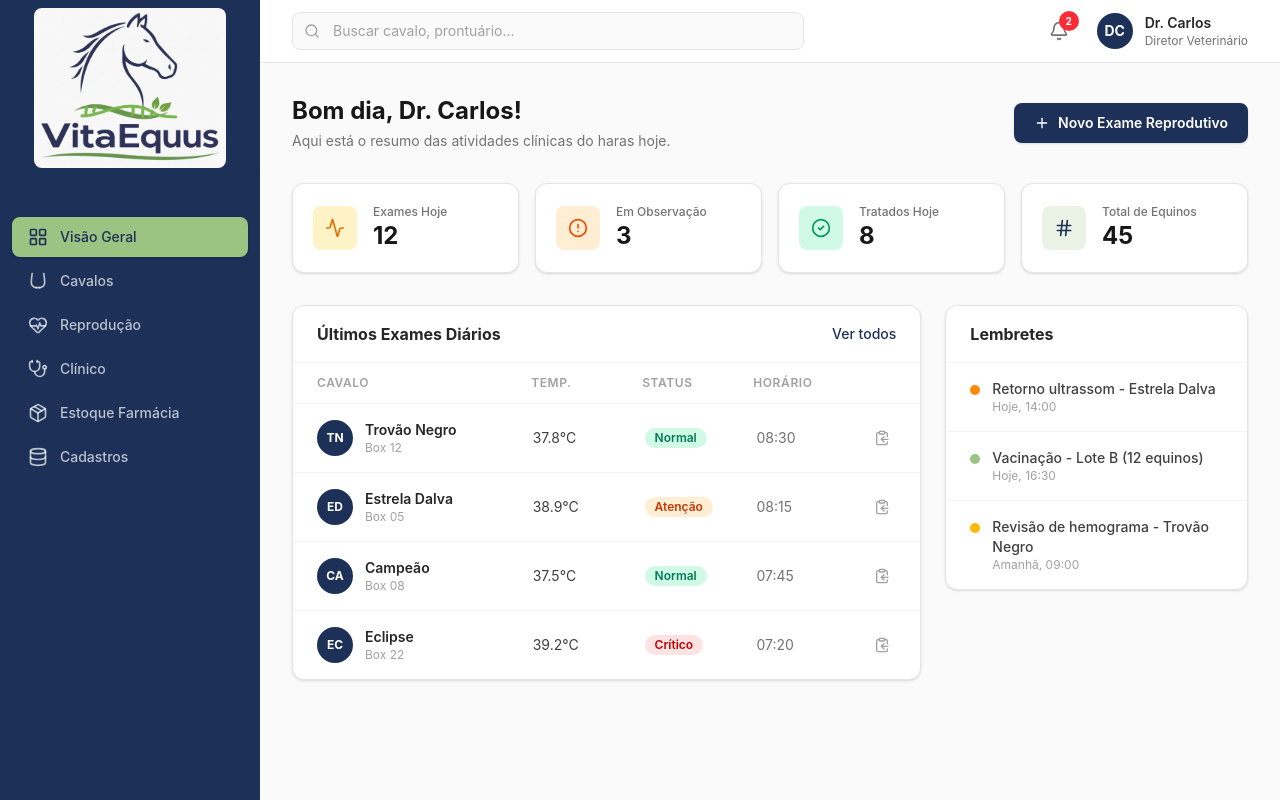
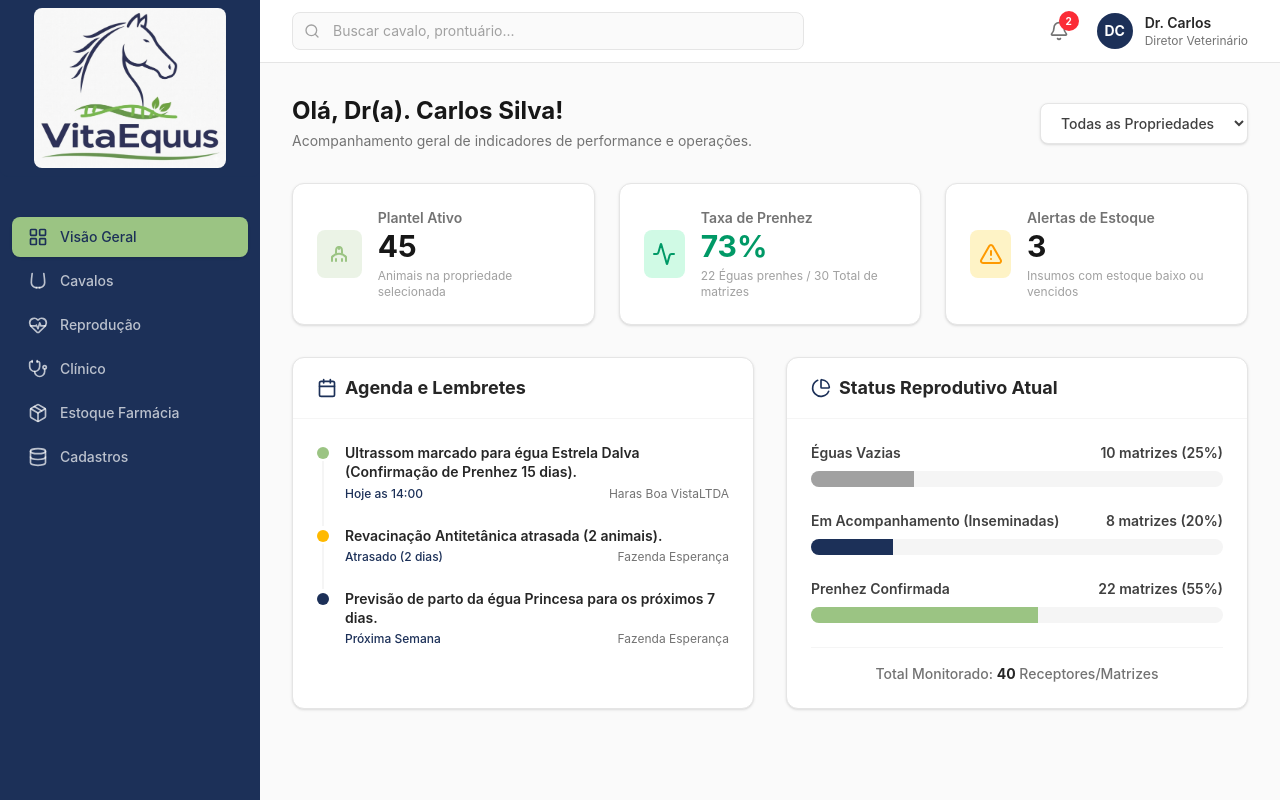
Before and after one commit to diogobrasil/vitta-equus-front, a React (Vite) app: page / in a window 1280 px wide. Built offline with nearby package versions, Linux system fonts and the light colour scheme.

Commit message:
refactor: Change in the appearance of the dashboard

```diff
--- a/src/pages/Dashboard.tsx
+++ b/src/pages/Dashboard.tsx
@@ -1,131 +1,85 @@
-import { useNavigate } from "react-router-dom";
+import { useState } from "react";
 import {
-    Plus,
     Activity,
-    AlertCircle,
-    CheckCircle2,
-    Hash,
-    ClipboardCopy,
+    AlertTriangle,
+    Calendar,
+    PieChart
 } from "lucide-react";
 
-/* ─────────────────────── Tipos ─────────────────────── */
-
-interface Exam {
-    id: number;
-    horse: string;
-    box: string;
-    avatar: string;
-    temp: string;
-    status: "Normal" | "Atenção" | "Crítico";
-    time: string;
-}
-
-
-interface Reminder {
-    color: string;
-    text: string;
-    time: string;
-}
-
-/* ─────────────────────── Dados mockados ─────────────────────── */
-
-const STATS = [
-    {
-        label: "Exames Hoje",
-        value: 12,
-        icon: <Activity className="h-5 w-5 text-amber-600" />,
-        bg: "bg-amber-100",
-    },
-    {
-        label: "Em Observação",
-        value: 3,
-        icon: <AlertCircle className="h-5 w-5 text-orange-600" />,
-        bg: "bg-orange-100",
-    },
-    {
-        label: "Tratados Hoje",
-        value: 8,
-        icon: <CheckCircle2 className="h-5 w-5 text-emerald-600" />,
-        bg: "bg-emerald-100",
-    },
-    {
-        label: "Total de Equinos",
-        value: 45,
-        icon: <Hash className="h-5 w-5 text-brand-blue" />,
-        bg: "bg-brand-green/20",
-    },
-];
-
-const EXAMS: Exam[] = [
-    {
-        id: 1,
-        horse: "Trovão Negro",
-        box: "Box 12",
-        avatar: "TN",
-        temp: "37.8°C",
-        status: "Normal",
-        time: "08:30",
-    },
-    {
-        id: 2,
-        horse: "Estrela Dalva",
-        box: "Box 05",
-        avatar: "ED",
-        temp: "38.9°C",
-        status: "Atenção",
-        time: "08:15",
-    },
-    {
-        id: 3,
-        horse: "Campeão",
-        box: "Box 08",
-        avatar: "CA",
-        temp: "37.5°C",
-        status: "Normal",
-        time: "07:45",
-    },
-    {
-        id: 4,
-        horse: "Eclipse",
-        box: "Box 22",
-        avatar: "EC",
-        temp: "39.2°C",
-        status: "Crítico",
-        time: "07:20",
-    },
-];
-
-
-const REMINDERS: Reminder[] = [
-    {
-        color: "bg-orange-400",
-        text: "Retorno ultrassom - Estrela Dalva",
-        time: "Hoje, 14:00",
-    },
-    {
-        color: "bg-brand-green",
-        text: "Vacinação - Lote B (12 equinos)",
-        time: "Hoje, 16:30",
-    },
-    {
-        color: "bg-amber-400",
-        text: "Revisão de hemograma - Trovão Negro",
-        time: "Amanhã, 09:00",
-    },
-];
-
-/* ─────────────────────── Helpers de badge ─────────────────────── */
-
-const STATUS_STYLES: Record<Exam["status"], string> = {
-    Normal: "bg-emerald-100 text-emerald-700",
-    Atenção: "bg-orange-100 text-orange-700",
-    Crítico: "bg-red-100 text-red-700",
-};
+// Ícone SVG personalizado de cavalo (ferradura simplificada / cavalo)
+const HorseIcon = ({ className }: { className?: string }) => (
+    <svg
+        xmlns="http://www.w3.org/2000/svg"
+        viewBox="0 0 24 24"
+        fill="none"
+        stroke="currentColor"
+        strokeWidth="2"
+        strokeLinecap="round"
+        strokeLinejoin="round"
+        className={className}
+    >
+        <path d="M5 19v-4a9 9 0 0 1 14 0v4"/>
+        <path d="M9 19v-2"/>
+        <path d="M15 19v-2"/>
+        <path d="M12 5v2"/>
+        <path d="M12 5c-1.5 0-3 1.5-3 4v2"/>
+        <path d="M12 5c1.5 0 3 1.5 3 4v2"/>
+    </svg>
+);
 
 /* ─────────────────────── Componente ─────────────────────── */
 
 export default function Dashboard() {
-    const navigate = useNavigate();
+    const [propriedadeFiltro, setPropriedadeFiltro] = useState("Todas");
+
+    // Mocks calculados baseados na propriedade selecionada (simulação)
+    const isTodas = propriedadeFiltro === "Todas";
+    const isEsperanca = propriedadeFiltro === "Fazenda Esperança";
+    // const isBoaVista = propriedadeFiltro === "Haras Boa Vista"; // Implícito
+
+    // --- Métricas KPI Dinâmicas ---
+    const plantelAtivo = isTodas ? 45 : (isEsperanca ? 28 : 17);
+    const matrizesTotais = isTodas ? 30 : (isEsperanca ? 20 : 10);
+    const prenhes = isTodas ? 22 : (isEsperanca ? 16 : 6);
+    const taxaPrenhez = Math.round((prenhes / matrizesTotais) * 100);
+    const alertasEstoque = isTodas ? 3 : (isEsperanca ? 1 : 2);
+
+    // --- Mocks Lembretes Múltiplos ---
+    const lembretes = [
+        {
+            tipo: "reproducao",
+            iconeCor: "bg-brand-green",
+            texto: "Ultrassom marcado para égua Estrela Dalva (Confirmação de Prenhez 15 dias).",
+            dataStr: "Hoje as 14:00",
+            propriedade: "Haras Boa VistaLTDA"
+        },
+        {
+            tipo: "clinico",
+            iconeCor: "bg-amber-400",
+            texto: "Revacinação Antitetânica atrasada (2 animais).",
+            dataStr: "Atrasado (2 dias)",
+            propriedade: "Fazenda Esperança"
+        },
+        {
+            tipo: "parto",
+            iconeCor: "bg-brand-blue",
+            texto: "Previsão de parto da égua Princesa para os próximos 7 dias.",
+            dataStr: "Próxima Semana",
+            propriedade: "Fazenda Esperança"
+        }
+    ];
+
+    const lembretesFiltrados = lembretes.filter(
+        l => isTodas || l.propriedade.includes(propriedadeFiltro) || l.propriedade === propriedadeFiltro
+    );
+
+    // --- Mocks Status Reprodutivo (Funil) ---
+    const eguasVazias = isTodas ? 10 : (isEsperanca ? 6 : 4);
+    const emAcompanhamento = isTodas ? 8 : (isEsperanca ? 5 : 3);
+    const prenhezConfirmada = prenhes; // 22, 16, 6
+    const totalReprodutivo = eguasVazias + emAcompanhamento + prenhezConfirmada;
+
+    const percent = (val: number) => `${Math.round((val / totalReprodutivo) * 100)}%`;
 
     return (
         <div className="space-y-8">
@@ -133,139 +87,178 @@ export default function Dashboard() {
             <div className="flex flex-col gap-4 sm:flex-row sm:items-center sm:justify-between">
                 <div>
                     <h1 className="text-2xl font-bold text-neutral-900">
-                        Bom dia, Dr. Carlos!
+                        Olá, Dr(a). Carlos Silva!
                     </h1>
                     <p className="mt-1 text-sm text-neutral-500">
-                        Aqui está o resumo das atividades clínicas do haras hoje.
+                        Acompanhamento geral de indicadores de performance e operações.
                     </p>
                 </div>
-                <button
-                    type="button"
-                    onClick={() => navigate('/reproducao/novo-exame')}
-                    className="inline-flex items-center gap-2 rounded-lg bg-brand-blue px-5 py-2.5 text-sm font-semibold text-white shadow-sm transition hover:bg-brand-blue/90 active:scale-[0.98]"
-                >
-                    <Plus className="h-4 w-4" />
-                    Novo Exame Reprodutivo
-                </button>
+
+                <div className="flex items-center gap-3">
+                    <select
+                        value={propriedadeFiltro}
+                        onChange={(e) => setPropriedadeFiltro(e.target.value)}
+                        className="rounded-lg border border-neutral-200 bg-white px-4 py-2.5 text-sm font-medium text-neutral-700 shadow-sm outline-none transition focus:border-brand-green focus:ring-2 focus:ring-brand-green/20"
+                    >
+                        <option value="Todas">Todas as Propriedades</option>
+                        <option value="Fazenda Esperança">Fazenda Esperança</option>
+                        <option value="Haras Boa Vista">Haras Boa Vista</option>
+                    </select>
+                </div>
             </div>
 
-            {/* ── Cards de estatísticas ── */}
-            <div className="grid grid-cols-1 gap-4 sm:grid-cols-2 lg:grid-cols-4">
-                {STATS.map((s) => (
-                    <div
-                        key={s.label}
-                        className="flex items-center gap-4 rounded-xl border border-neutral-200 bg-white p-5 shadow-sm"
-                    >
-                        <div
-                            className={`flex h-11 w-11 items-center justify-center rounded-lg ${s.bg}`}
-                        >
-                            {s.icon}
+            {/* ── Linha de Indicadores Principais (KPIs) ── */}
+            <div className="grid grid-cols-1 gap-6 md:grid-cols-3">
+                {/* Plantel Ativo */}
+                <div className="flex items-center gap-4 rounded-xl border border-neutral-200 bg-white p-6 shadow-sm">
+                    <div className="flex h-12 w-12 items-center justify-center rounded-lg bg-brand-green/20 text-brand-green">
+                        <HorseIcon className="h-6 w-6" />
+                    </div>
+                    <div>
+                        <p className="text-sm font-semibold text-neutral-500">Plantel Ativo</p>
+                        <div className="flex items-baseline gap-2">
+                            <p className="text-3xl font-bold text-neutral-900">{plantelAtivo}</p>
                         </div>
-                        <div>
-                            <p className="text-xs font-medium text-neutral-500">{s.label}</p>
-                            <p className="text-2xl font-bold text-neutral-900">{s.value}</p>
+                        <p className="mt-1 text-xs text-neutral-400">Animais na propriedade selecionada</p>
+                    </div>
+                </div>
+
+                {/* Taxa de Prenhez */}
+                <div className="flex items-center gap-4 rounded-xl border border-neutral-200 bg-white p-6 shadow-sm">
+                    <div className={`flex h-12 w-12 items-center justify-center rounded-lg ${taxaPrenhez >= 70 ? 'bg-emerald-100 text-emerald-600' : 'bg-brand-blue/20 text-brand-blue'}`}>
+                        <Activity className="h-6 w-6" />
+                    </div>
+                    <div>
+                        <p className="text-sm font-semibold text-neutral-500">Taxa de Prenhez</p>
+                        <div className="flex items-baseline gap-2">
+                            <p className={`text-3xl font-bold ${taxaPrenhez >= 70 ? 'text-emerald-600' : 'text-neutral-900'}`}>
+                                {taxaPrenhez}%
+                            </p>
                         </div>
+                        <p className="mt-1 text-xs text-neutral-400">
+                            {prenhes} Éguas prenhes / {matrizesTotais} Total de matrizes
+                        </p>
                     </div>
-                ))}
+                </div>
+
+                {/* Alertas de Estoque */}
+                <div className="flex items-center gap-4 rounded-xl border border-neutral-200 bg-white p-6 shadow-sm">
+                    <div className="flex h-12 w-12 items-center justify-center rounded-lg bg-amber-100 text-amber-500">
+                        <AlertTriangle className="h-6 w-6" />
+                    </div>
+                    <div>
+                        <p className="text-sm font-semibold text-neutral-500">Alertas de Estoque</p>
+                        <div className="flex items-baseline gap-2">
+                            <p className="text-3xl font-bold text-neutral-900">{alertasEstoque}</p>
+                        </div>
+                        <p className="mt-1 text-xs text-neutral-400">Insumos com estoque baixo ou vencidos</p>
+                    </div>
+                </div>
             </div>
 
-            {/* ── Conteúdo principal: tabela + cards laterais ── */}
-            <div className="grid grid-cols-1 gap-6 xl:grid-cols-3">
-                {/* Tabela (2/3) */}
-                <div className="xl:col-span-2 rounded-xl border border-neutral-200 bg-white shadow-sm">
-                    <div className="flex items-center justify-between border-b border-neutral-100 px-6 py-4">
-                        <h2 className="text-base font-bold text-neutral-800">
-                            Últimos Exames Diários
+            {/* ── Área Operacional (2 Colunas) ── */}
+            <div className="grid grid-cols-1 gap-8 lg:grid-cols-2">
+
+                {/* Coluna Esquerda: Agenda e Lembretes */}
+                <div className="flex flex-col rounded-xl border border-neutral-200 bg-white shadow-sm">
+                    <div className="flex items-center gap-2 border-b border-neutral-100 px-6 py-4">
+                        <Calendar className="h-5 w-5 text-brand-blue" />
+                        <h2 className="text-lg font-bold text-neutral-800">
+                            Agenda e Lembretes
                         </h2>
-                        <button
-                            type="button"
-                            className="text-sm font-medium text-brand-blue hover:text-brand-blue/80 transition-colors"
-                        >
-                            Ver todos
-                        </button>
                     </div>
-
-                    {/* Cabeçalho da tabela */}
-                    <div className="hidden sm:grid grid-cols-[2fr_1fr_1fr_1fr_auto] gap-2 px-6 py-3 text-xs font-semibold uppercase tracking-wider text-neutral-400">
-                        <span>Cavalo</span>
-                        <span>Temp.</span>
-                        <span>Status</span>
-                        <span>Horário</span>
-                        <span className="w-8" />
+                    <div className="flex-1 p-6">
+                        {lembretesFiltrados.length === 0 ? (
+                            <p className="text-center text-sm text-neutral-500 py-8">
+                                Nenhum lembrete para a propriedade selecionada.
+                            </p>
+                        ) : (
+                            <ul className="space-y-6">
+                                {lembretesFiltrados.map((r, idx) => (
+                                    <li key={idx} className="flex gap-4">
+                                        <div className="relative pt-1">
+                                            <span className={`block h-3 w-3 rounded-full ${r.iconeCor} ring-4 ring-white shadow-sm`} />
+                                            {/* Linha conectora vertical para a lista (se não for o último item) */}
+                                            {idx !== lembretesFiltrados.length - 1 && (
+                                                <div className="absolute left-[5px] top-[18px] bottom-[-24px] w-[2px] bg-neutral-100" />
+                                            )}
+                                        </div>
+                                        <div className="flex-1 space-y-1">
+                                            <p className="text-sm font-semibold text-neutral-800 leading-snug">
+                                                {r.texto}
+                                            </p>
+                                            <div className="flex items-center justify-between text-xs text-neutral-500">
+                                                <span className="font-medium text-brand-blue">{r.dataStr}</span>
+                                                <span className="truncate max-w-[150px]">{r.propriedade}</span>
+                                            </div>
+                                        </div>
+                                    </li>
+                                ))}
+                            </ul>
+                        )}
                     </div>
-
-                    {/* Linhas */}
-                    {EXAMS.map((e) => (
-                        <div
-                            key={e.id}
-                            className="grid grid-cols-1 sm:grid-cols-[2fr_1fr_1fr_1fr_auto] items-center gap-2 border-t border-neutral-100 px-6 py-4 hover:bg-neutral-50 transition-colors"
-                        >
-                            {/* Cavalo */}
-                            <div className="flex items-center gap-3">
-                                <div className="h-9 w-9 shrink-0 rounded-full bg-brand-blue flex items-center justify-center text-xs font-bold text-white select-none">
-                                    {e.avatar}
-                                </div>
-                                <div>
-                                    <p className="text-sm font-semibold text-neutral-800">
-                                        {e.horse}
-                                    </p>
-                                    <p className="text-xs text-neutral-400">{e.box}</p>
-                                </div>
-                            </div>
-
-                            {/* Temp */}
-                            <p className="text-sm text-neutral-700">{e.temp}</p>
-
-                            {/* Status badge */}
-                            <span
-                                className={`inline-flex w-fit items-center rounded-full px-2.5 py-0.5 text-xs font-semibold ${STATUS_STYLES[e.status]}`}
-                            >
-                                {e.status}
-                            </span>
-
-                            {/* Horário */}
-                            <p className="text-sm text-neutral-500">{e.time}</p>
-
-                            {/* Ação */}
-                            <button
-                                type="button"
-                                aria-label="Ver prontuário"
-                                className="rounded-lg p-1.5 text-neutral-400 hover:bg-neutral-100 hover:text-neutral-600 transition-colors"
-                            >
-                                <ClipboardCopy className="h-4 w-4" />
-                            </button>
-                        </div>
-                    ))}
                 </div>
 
-                {/* Coluna lateral (1/3) */}
-                <div className="flex flex-col gap-6">
+                {/* Coluna Direita: Resumo do Funil Reprodutivo */}
+                <div className="flex flex-col rounded-xl border border-neutral-200 bg-white shadow-sm">
+                    <div className="flex items-center gap-2 border-b border-neutral-100 px-6 py-4">
+                        <PieChart className="h-5 w-5 text-brand-blue" />
+                        <h2 className="text-lg font-bold text-neutral-800">
+                            Status Reprodutivo Atual
+                        </h2>
+                    </div>
+                    <div className="flex-1 p-6 space-y-6">
+                        {/* Barra 1: Éguas Vazias */}
+                        <div className="space-y-2">
+                            <div className="flex justify-between text-sm font-semibold text-neutral-700">
+                                <span>Éguas Vazias</span>
+                                <span>{eguasVazias} matrizes ({percent(eguasVazias)})</span>
+                            </div>
+                            <div className="h-4 w-full overflow-hidden rounded-full bg-neutral-100">
+                                <div
+                                    className="h-full bg-neutral-400 transition-all duration-500"
+                                    style={{ width: percent(eguasVazias) }}
+                                />
+                            </div>
+                        </div>
 
-                    {/* Lembretes */}
-                    <div className="rounded-xl border border-neutral-200 bg-white shadow-sm">
-                        <h2 className="border-b border-neutral-100 px-6 py-4 text-base font-bold text-neutral-800">
-                            Lembretes
-                        </h2>
-                        <div className="divide-y divide-neutral-100">
-                            {REMINDERS.map((r) => (
+                        {/* Barra 2: Em Acompanhamento */}
+                        <div className="space-y-2">
+                            <div className="flex justify-between text-sm font-semibold text-neutral-700">
+                                <span>Em Acompanhamento (Inseminadas)</span>
+                                <span>{emAcompanhamento} matrizes ({percent(emAcompanhamento)})</span>
+                            </div>
+                            <div className="h-4 w-full overflow-hidden rounded-full bg-neutral-100">
                                 <div
-                                    key={r.text}
-                                    className="flex items-start gap-3 px-6 py-4"
-                                >
-                                    <span
-                                        className={`mt-1.5 h-2.5 w-2.5 shrink-0 rounded-full ${r.color}`}
-                                    />
-                                    <div>
-                                        <p className="text-sm font-medium text-neutral-700">
-                                            {r.text}
-                                        </p>
-                                        <p className="text-xs text-neutral-400">{r.time}</p>
-                                    </div>
-                                </div>
-                            ))}
+                                    className="h-full bg-brand-blue transition-all duration-500"
+                                    style={{ width: percent(emAcompanhamento) }}
+                                />
+                            </div>
+                        </div>
+
+                        {/* Barra 3: Prenhez Confirmada */}
+                        <div className="space-y-2">
+                            <div className="flex justify-between text-sm font-semibold text-neutral-700">
+                                <span>Prenhez Confirmada</span>
+                                <span>{prenhezConfirmada} matrizes ({percent(prenhezConfirmada)})</span>
+                            </div>
+                            <div className="h-4 w-full overflow-hidden rounded-full bg-neutral-100">
+                                <div
+                                    className="h-full bg-brand-green transition-all duration-500"
+                                    style={{ width: percent(prenhezConfirmada) }}
+                                />
+                            </div>
+                        </div>
+
+                        {/* Rodapé Resumo */}
+                        <div className="pt-4 mt-6 border-t border-neutral-100">
+                            <p className="text-center text-sm font-medium text-neutral-500">
+                                Total Monitorado: <span className="font-bold text-neutral-800">{totalReprodutivo}</span> Receptores/Matrizes
+                            </p>
                         </div>
                     </div>
                 </div>
+
             </div>
         </div>
     );
```
